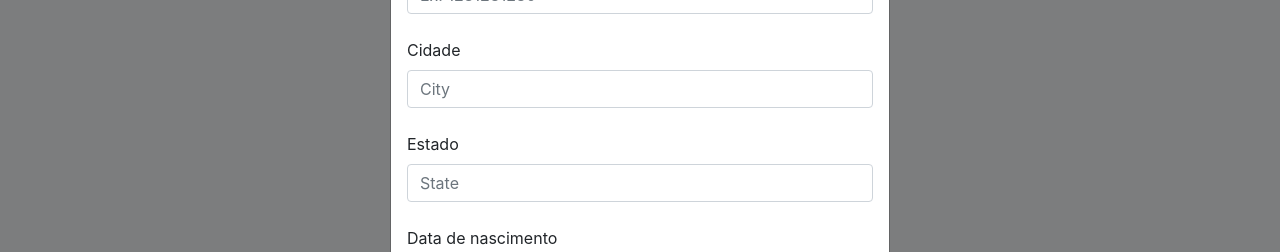
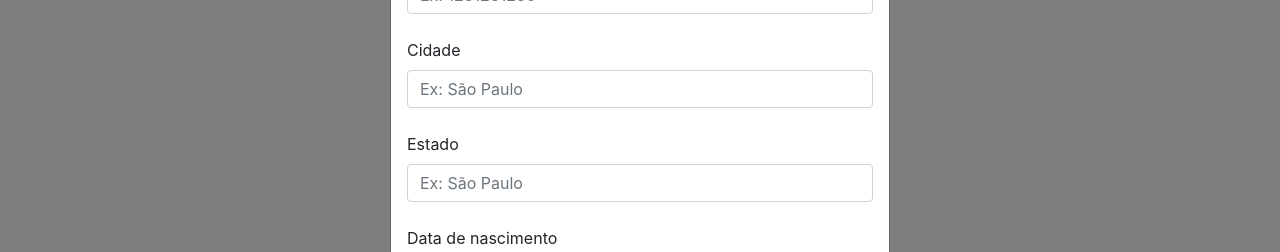
Before and after one commit to algebraic-dev/softwrap, a React (Create React App) app in the folder client/: page / in a window 1280 px wide. Both pictures are taken after a click on the button "Adicionar novo usuário". Shown: the part 350-602 px from the top of the page. Built offline with nearby package versions, Linux system fonts and the light colour scheme; no server answers.

Commit message:
Fixed placeholders

```diff
--- a/client/package.json
+++ b/client/package.json
@@ -7,12 +7,10 @@
     "@testing-library/react": "^11.1.0",
     "@testing-library/user-event": "^12.1.10",
     "bootstrap": "^4.6.0",
-    "moment": "^2.29.1",
     "prop-types": "^15.7.2",
     "react": "^17.0.2",
     "react-bootstrap": "^1.5.2",
     "react-dom": "^17.0.2",
-    "react-input-mask": "^2.0.4",
     "react-scripts": "4.0.3",
     "web-vitals": "^1.0.1"
   },
--- a/client/src/components/UserForm.js
+++ b/client/src/components/UserForm.js
@@ -68,7 +68,7 @@ function UserForm({
         value={user.city}
         onChange={setUserProp('city')}
         type="text"
-        placeholder="City"
+        placeholder="Ex: São Paulo"
       />
       <br />
       <Form.Label>Estado</Form.Label>
@@ -77,7 +77,7 @@ function UserForm({
         value={user.state}
         onChange={setUserProp('state')}
         type="text"
-        placeholder="State"
+        placeholder="Ex: São Paulo"
       />
       <br />
       <Form.Label>Data de nascimento</Form.Label>
--- a/client/src/utils/Date.js
+++ b/client/src/utils/Date.js
@@ -2,7 +2,7 @@ const formatTwoDigits = (n) => (n).toLocaleString('en-US', { minimumIntegerDigit
 
 export const calcAgeFromDate = (date) => {
   const diff = Date.now() - date.getTime();
-  return new Date(diff).getUTCFullYear() - 1970;
+  return Math.max(new Date(diff).getUTCFullYear() - 1970, 0);
 };
 
 export const formatDate = (date = new Date()) => {
```
